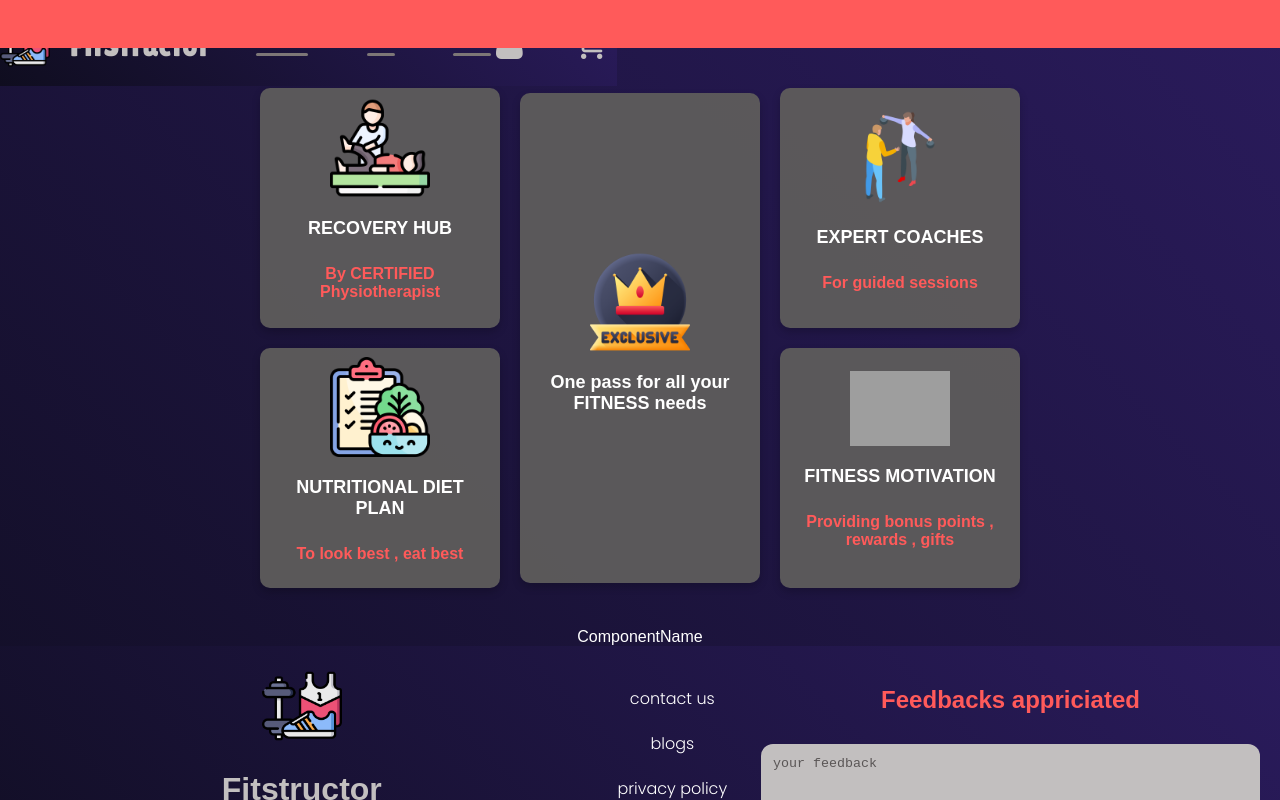
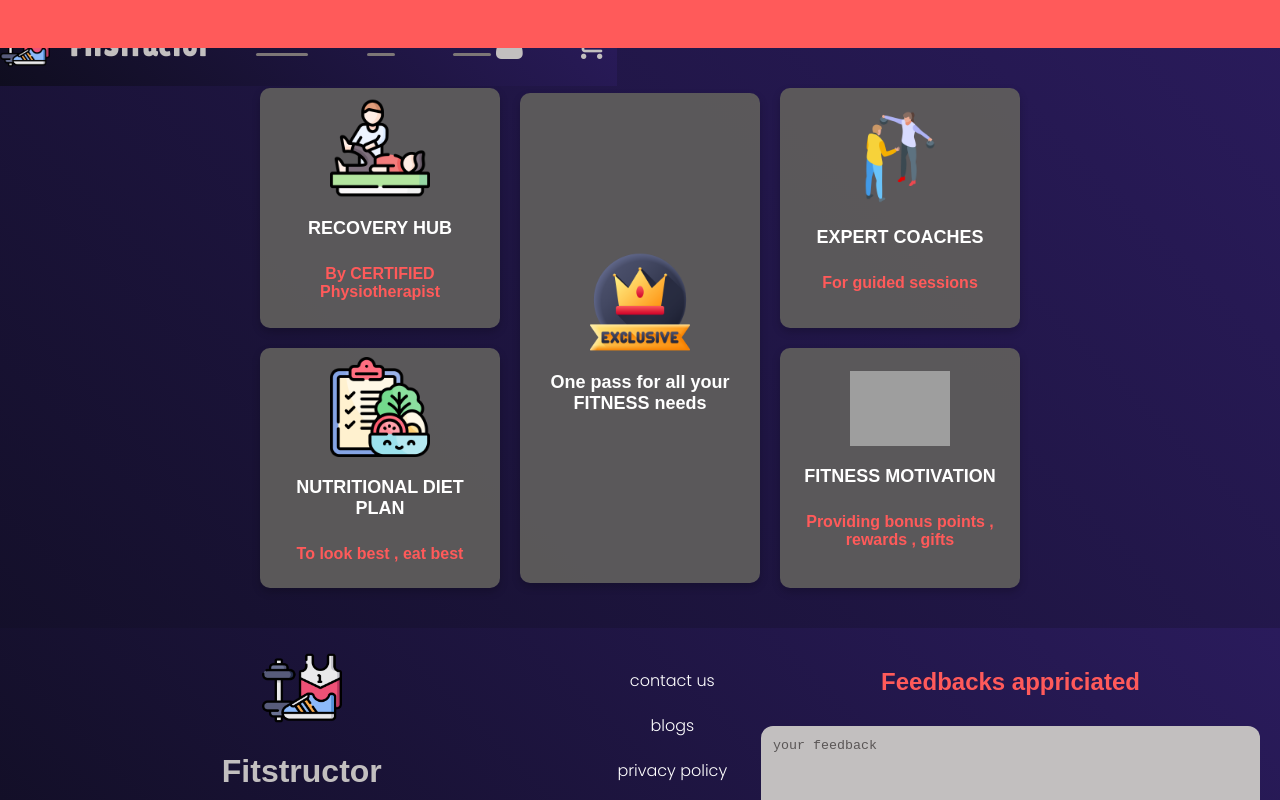
Before and after one commit to Harsh00615/Fitstructor, a React (Create React App) app: page / in a window 1280 px wide. Shown: the top 800 px of the page. Built offline with nearby package versions, Linux system fonts and the light colour scheme; grey boxes are pictures that could not be loaded.

Commit message:
deleting plant

```diff
--- a/src/App.js
+++ b/src/App.js
@@ -2,7 +2,6 @@ import './App.css';
 import Footer from './components/Footer/Footer';
 import { Navbar } from './components/Navbar/Navbar';
 import Home from './pages/CSS/Home';
-import Plant from'./pages/CSS/Plant';
 
 
 function App() {
@@ -10,7 +9,6 @@ function App() {
     <>
      <Navbar/>
      <Home/>
-     <Plant/>
      <Footer/>
     </>
   );
--- a/src/pages/CSS/Plant.jsx
+++ /dev/null
@@ -1,9 +0,0 @@
-import React from 'react'
-
-const Plant = () => {
-  return (
-    <div>ComponentName</div>
-  )
-}
-
-export default Plant;
```
